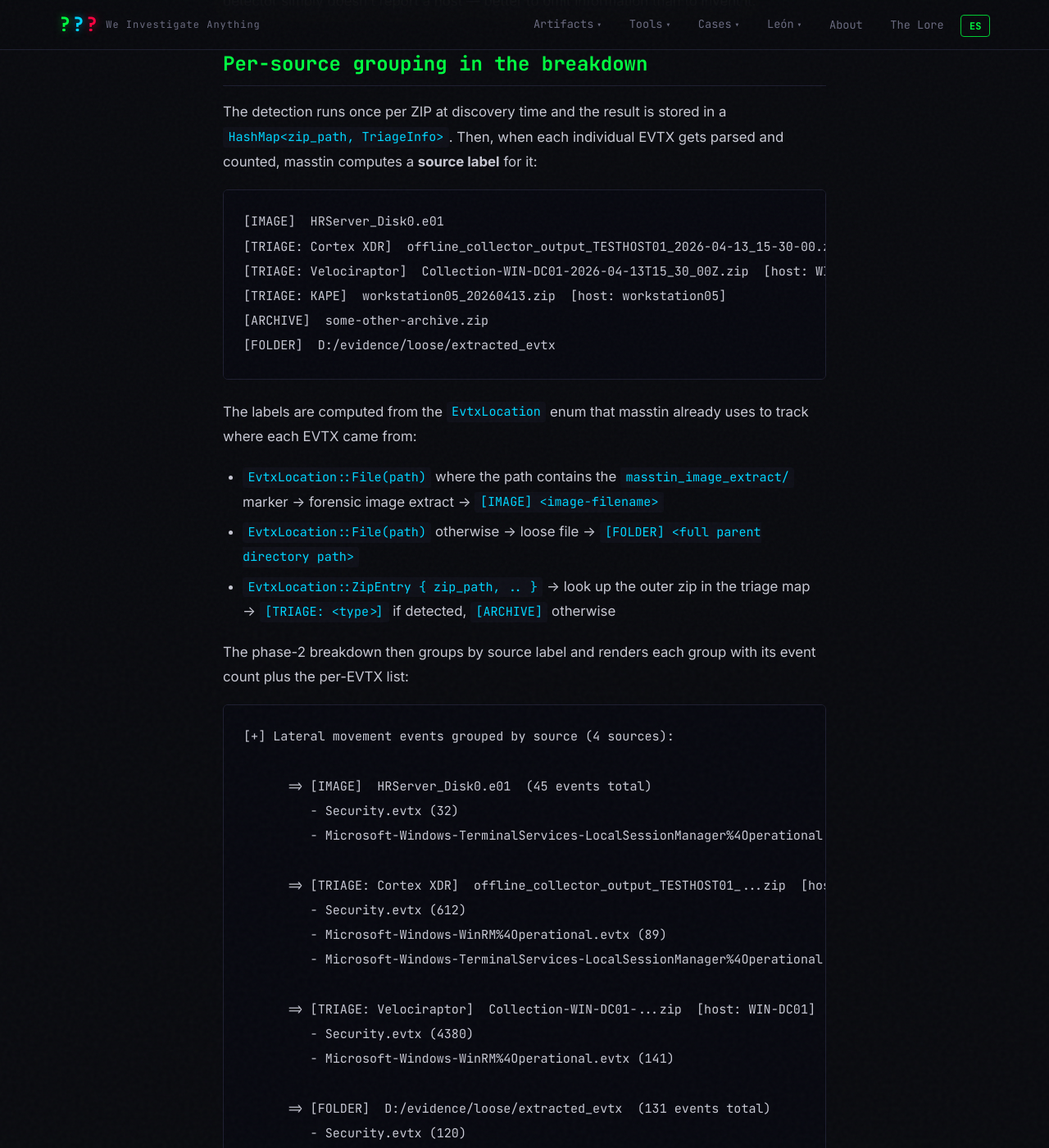
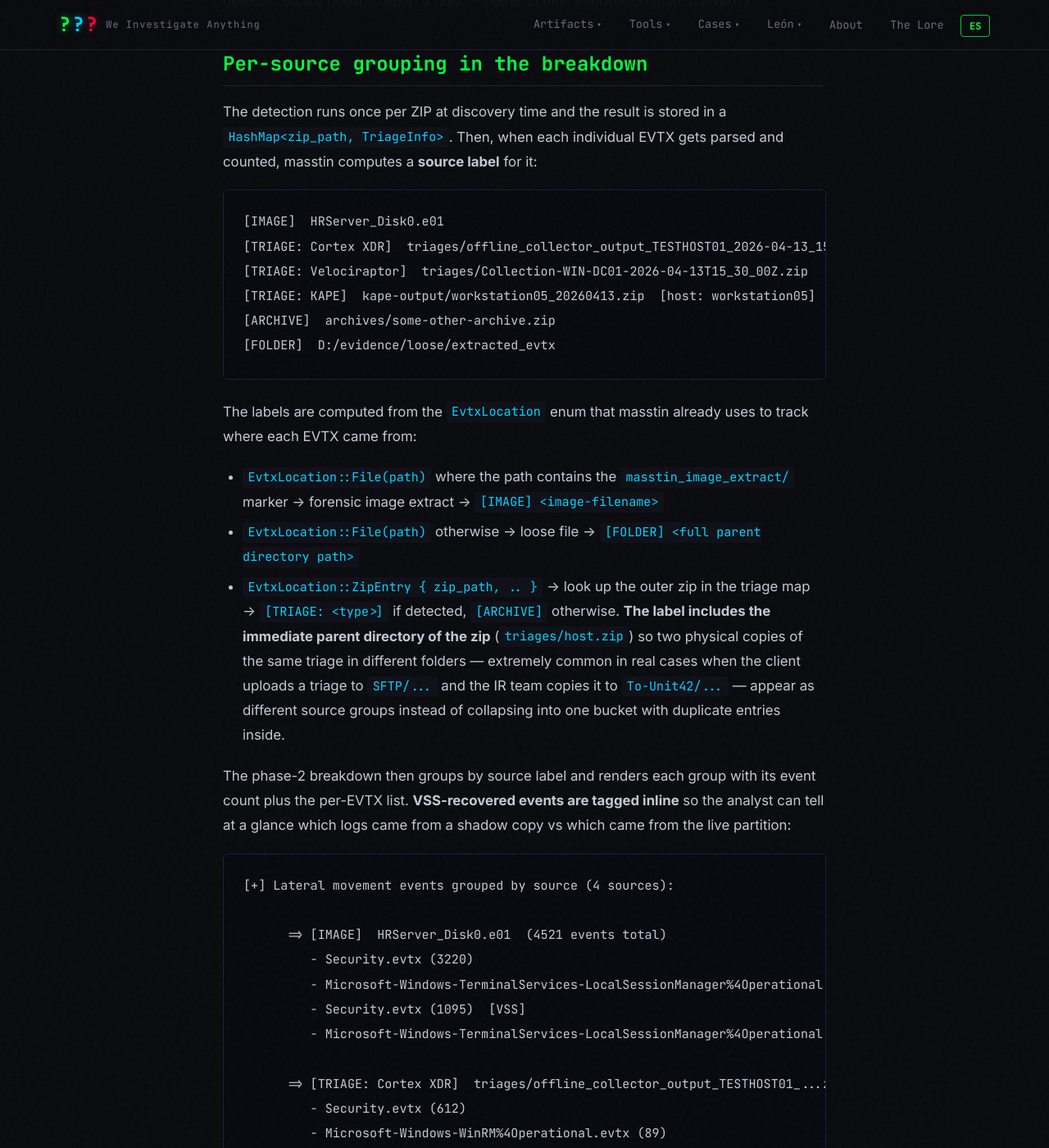
Before and after one commit to jupyterj0nes/jupyterj0nes.github.io, a Jekyll site: the page built from _posts/en/2026-04-16-masstin-triage-detection.md, in a window 1280 px wide and 1400 px high, scrolled down 4230 px. Shown: the whole window at 82% size. Built offline with Jekyll 4.4.1, drawn with Linux system fonts in a browser that asks for light colours; comment, search, counter and statistics services are not loaded; some of the changed text lies outside the part shown.

Commit message:
Update triage detection post with VSS tagging + parent-dir labels (ES/EN)
Three coordinated updates to reflect the v0.12.1 polish fixes that
landed on the masstin main branch:

- Source label examples now show the parent-dir hint
  (triages/host.zip) instead of bare filenames, with a paragraph
  explaining why: real cases often have duplicate copies of the
  same triage zip in different folders (SFTP/.../host.zip vs
  To-Unit42/.../host.zip) and the analyst needs to see they're
  physically different files.

- Phase 2 breakdown example for [IMAGE] groups now shows VSS
  tagging in action: live entries first (no annotation), VSS
  entries underneath with the [VSS] suffix. New paragraph
  explaining the automatic VSS detection from
  partition_<N>_vss_<M>/ paths in the temp tree, the live-first
  sort order, and why this matters — VSS recovery is one of
  masstin's most valuable forensic features and the breakdown
  should surface it loudly, not bury it under identical-looking
  duplicate filenames.

- New end-of-action snippet showing the "Load into graph (pick
  one):" hint with both Memgraph and Neo4j commands side by side,
  both with canonicalised long paths (no more 8.3 short names
  like C00PR~1.DES leaking into the suggestion).

````diff
--- a/_posts/en/2026-04-16-masstin-triage-detection.md
+++ b/_posts/en/2026-04-16-masstin-triage-detection.md
@@ -96,10 +96,10 @@ The detection runs once per ZIP at discovery time and the result is stored in a
 
 ```
 [IMAGE]  HRServer_Disk0.e01
-[TRIAGE: Cortex XDR]  offline_collector_output_TESTHOST01_2026-04-13_15-30-00.zip  [host: TESTHOST01]
-[TRIAGE: Velociraptor]  Collection-WIN-DC01-2026-04-13T15_30_00Z.zip  [host: WIN-DC01]
-[TRIAGE: KAPE]  workstation05_20260413.zip  [host: workstation05]
-[ARCHIVE]  some-other-archive.zip
+[TRIAGE: Cortex XDR]  triages/offline_collector_output_TESTHOST01_2026-04-13_15-30-00.zip  [host: TESTHOST01]
+[TRIAGE: Velociraptor]  triages/Collection-WIN-DC01-2026-04-13T15_30_00Z.zip  [host: WIN-DC01]
+[TRIAGE: KAPE]  kape-output/workstation05_20260413.zip  [host: workstation05]
+[ARCHIVE]  archives/some-other-archive.zip
 [FOLDER]  D:/evidence/loose/extracted_evtx
 ```
 
@@ -107,23 +107,25 @@ The labels are computed from the `EvtxLocation` enum that masstin already uses t
 
 - `EvtxLocation::File(path)` where the path contains the `masstin_image_extract/` marker → forensic image extract → `[IMAGE]  <image-filename>`
 - `EvtxLocation::File(path)` otherwise → loose file → `[FOLDER]  <full parent directory path>`
-- `EvtxLocation::ZipEntry { zip_path, .. }` → look up the outer zip in the triage map → `[TRIAGE: <type>]` if detected, `[ARCHIVE]` otherwise
+- `EvtxLocation::ZipEntry { zip_path, .. }` → look up the outer zip in the triage map → `[TRIAGE: <type>]` if detected, `[ARCHIVE]` otherwise. **The label includes the immediate parent directory of the zip** (`triages/host.zip`) so two physical copies of the same triage in different folders — extremely common in real cases when the client uploads a triage to `SFTP/...` and the IR team copies it to `To-Unit42/...` — appear as different source groups instead of collapsing into one bucket with duplicate entries inside.
 
-The phase-2 breakdown then groups by source label and renders each group with its event count plus the per-EVTX list:
+The phase-2 breakdown then groups by source label and renders each group with its event count plus the per-EVTX list. **VSS-recovered events are tagged inline** so the analyst can tell at a glance which logs came from a shadow copy vs which came from the live partition:
 
 ```
 [+] Lateral movement events grouped by source (4 sources):
 
-      => [IMAGE]  HRServer_Disk0.e01  (45 events total)
-         - Security.evtx (32)
-         - Microsoft-Windows-TerminalServices-LocalSessionManager%4Operational.evtx (13)
+      => [IMAGE]  HRServer_Disk0.e01  (4521 events total)
+         - Security.evtx (3220)
+         - Microsoft-Windows-TerminalServices-LocalSessionManager%4Operational.evtx (134)
+         - Security.evtx (1095)  [VSS]
+         - Microsoft-Windows-TerminalServices-LocalSessionManager%4Operational.evtx (72)  [VSS]
 
-      => [TRIAGE: Cortex XDR]  offline_collector_output_TESTHOST01_...zip  [host: TESTHOST01]  (834 events total)
+      => [TRIAGE: Cortex XDR]  triages/offline_collector_output_TESTHOST01_...zip  [host: TESTHOST01]  (834 events total)
          - Security.evtx (612)
          - Microsoft-Windows-WinRM%4Operational.evtx (89)
          - Microsoft-Windows-TerminalServices-LocalSessionManager%4Operational.evtx (133)
 
-      => [TRIAGE: Velociraptor]  Collection-WIN-DC01-...zip  [host: WIN-DC01]  (4521 events total)
+      => [TRIAGE: Velociraptor]  triages/Collection-WIN-DC01-...zip  [host: WIN-DC01]  (4521 events total)
          - Security.evtx (4380)
          - Microsoft-Windows-WinRM%4Operational.evtx (141)
 
@@ -132,7 +134,9 @@ The phase-2 breakdown then groups by source label and renders each group with it
          - Microsoft-Windows-TerminalServices-LocalSessionManager%4Operational.evtx (11)
 ```
 
-Every event is accounted for. The analyst can read this breakdown and immediately answer questions like *"how many WinRM events came from the DC vs from the Cortex XDR triage?"* without having to grep the CSV.
+**VSS tagging is automatic.** masstin detects `partition_<N>_vss_<M>/` paths in the temp extraction tree and labels matching entries with a `[VSS]` suffix (or `[VSS-0]`, `[VSS-1]` when multiple snapshots from the same image coexist). Live entries carry no annotation. Within each `[IMAGE]` source group, items are sorted **live-first then by VSS index**, so the analyst reads "what the system has now" at the top and "what masstin recovered from the snapshots" underneath as a clearly demarcated bonus section. This is exactly the forensic story that masstin's VSS recovery feature is supposed to tell — VSS recovery is one of the most valuable features in the tool and the breakdown should surface it loudly, not bury it under identical-looking duplicate filenames.
+
+Every event is accounted for. The analyst can read this breakdown and immediately answer questions like *"how many WinRM events came from the live DC partition vs from a shadow copy vs from the Cortex XDR triage?"* without having to grep the CSV.
 
 ## Why ASCII tags instead of emoji
 
@@ -250,11 +254,11 @@ The source labels are consistent across all actions, so a `parse-massive` run ag
          - secure (45)
          - wtmp (20)
 
-      => [TRIAGE: Velociraptor]  Collection-LINUX-DC01-2026-04-13T15_30_00Z.zip  [host: LINUX-DC01]  (1834 events total)
+      => [TRIAGE: Velociraptor]  triages/Collection-LINUX-DC01-2026-04-13T15_30_00Z.zip  [host: LINUX-DC01]  (1834 events total)
          - auth.log (1500)
          - audit.log (334)
 
-      => [TRIAGE: Cortex XDR]  offline_collector_output_WIN-DB01_2026-04-13_16-15-22.zip  [host: WIN-DB01]  (612 events total)
+      => [TRIAGE: Cortex XDR]  triages/offline_collector_output_WIN-DB01_2026-04-13_16-15-22.zip  [host: WIN-DB01]  (612 events total)
          - Security.evtx (480)
          - Microsoft-Windows-WinRM%4Operational.evtx (132)
 
@@ -263,6 +267,16 @@ The source labels are consistent across all actions, so a `parse-massive` run ag
 ```
 
 One command, four source classes, every event attributed.
+
+After the summary, masstin prints a **"Load into graph (pick one):"** hint with both Memgraph and Neo4j commands ready to copy-paste, with the output path canonicalised to the long form so you don't end up with 8.3 short names like `C00PR~1.DES` leaking into the suggestion:
+
+```
+        Load into graph (pick one):
+          Memgraph:  masstin -a load-memgraph -f C:/Users/c00pr/.../timeline.csv --database localhost:7687
+          Neo4j:     masstin -a load-neo4j   -f C:/Users/c00pr/.../timeline.csv --database bolt://localhost:7687 --user neo4j
+```
+
+Both alternatives shown together, both paths in long form, no need to look up the neo4j syntax separately.
 
 ## What's next
 
````
Also changed, not shown: _posts/es/2026-04-16-masstin-triage-detection.md (+28 -14 lines).
